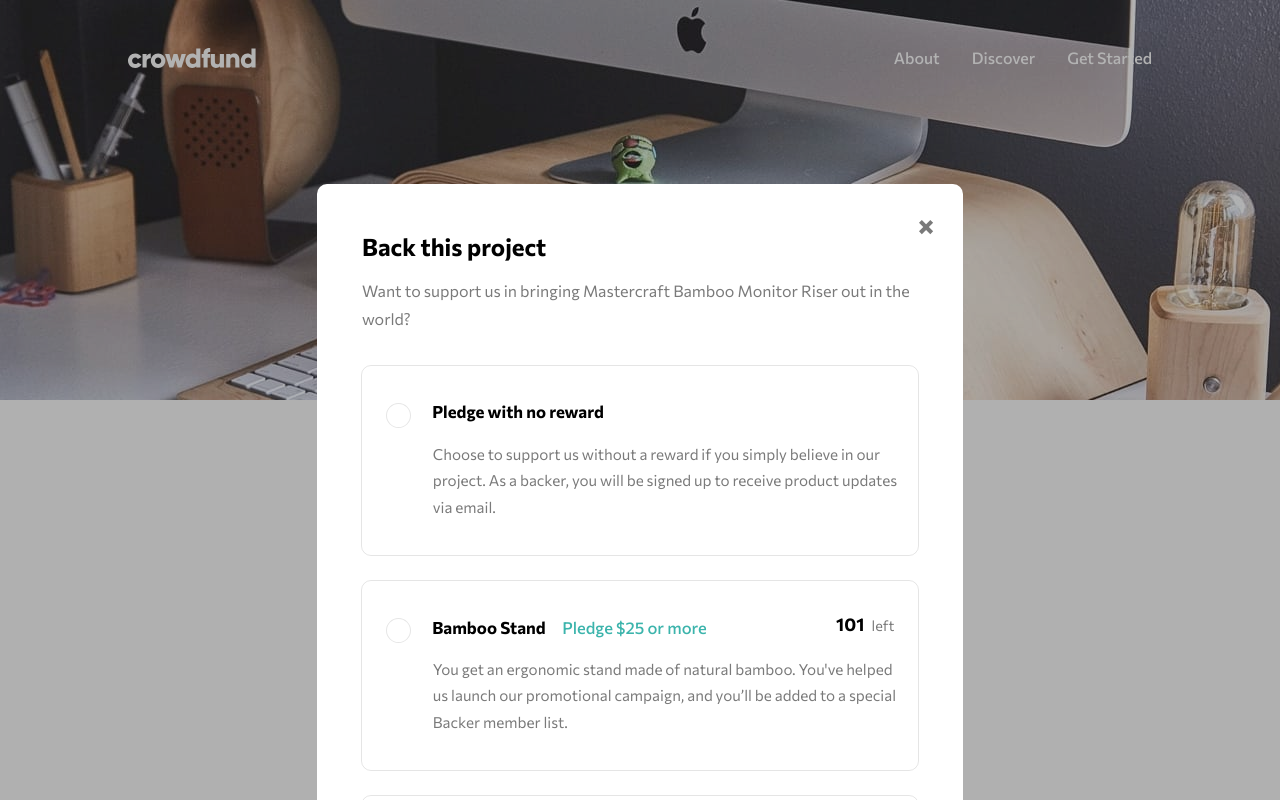
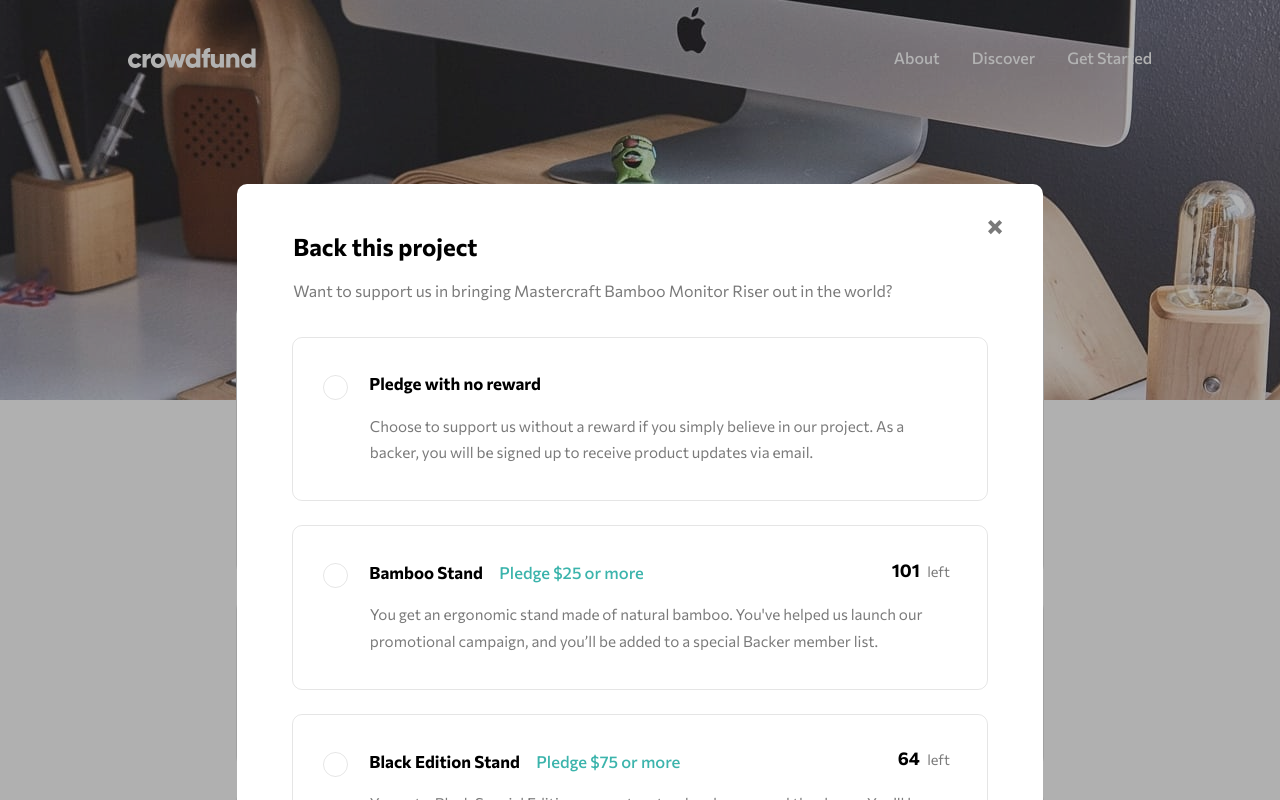
Before and after one commit to sandrj1/Crowdfunding-Product-Page, a React (Create React App) app: page / in a window 1280 px wide. Both pictures are taken after a click on the button "Back this project". Shown: the top 800 px of the page. Built offline with nearby package versions, Linux system fonts and the light colour scheme.

Commit message:
added media queries

```diff
--- a/src/App.css
+++ b/src/App.css
@@ -29,6 +29,37 @@ main {
     transform: translateY(-3em);
 }
 
+@media screen and (min-width: 400px) {
+    .main__container {
+        width: 90%;
+    }
+}
+
+@media screen and (min-width: 480px) {
+    .main__container {
+        width: 82.5%;
+        transform: translateY(-6em);
+    }
+}
+
+@media screen and (min-width: 560px) {
+    .main__container {
+        width: 75%;
+    }
+}
+
+@media screen and (min-width: 640px) {
+    .main__container {
+        width: 67.5%;
+    }
+}
+
+@media screen and (min-width: 720px) {
+    .main__container {
+        width: 60%;
+    }
+}
+
 /* Desktop version */
 
 @media screen and (min-width: 768px) {
@@ -43,6 +74,7 @@ main {
     }
 
     .main__container {
+        width: 100%;
         transform: translateY(-6em);
     }
 }
--- a/src/components/About/About.css
+++ b/src/components/About/About.css
@@ -30,7 +30,7 @@
 
 @media screen and (min-width: 768px) {
     .about__container {
-        width: 57.5%;
+        width: 80%;
         padding-bottom: 1.75em;
     }
 
@@ -50,3 +50,50 @@
         margin: 1.75em 0;
     }
 }
+
+@media screen and (min-width: 820px) {
+    .about__container {
+        width: 77.5%;
+    }
+}
+@media screen and (min-width: 900px) {
+    .about__container {
+        width: 75%;
+    }
+}
+@media screen and (min-width: 980px) {
+    .about__container {
+        width: 72.5%;
+    }
+}
+@media screen and (min-width: 1060px) {
+    .about__container {
+        width: 70%;
+    }
+}
+@media screen and (min-width: 1140px) {
+    .about__container {
+        width: 67.5%;
+    }
+}
+@media screen and (min-width: 1220px) {
+    .about__container {
+        width: 63%;
+    }
+}
+@media screen and (min-width: 1300px) {
+    .about__container {
+        width: 58.5%;
+    }
+}
+
+@media screen and (min-width: 1380px) {
+    .about__container {
+        width: 54%;
+    }
+}
+@media screen and (min-width: 1440px) {
+    .about__container {
+        width: 50.5%;
+    }
+}
--- a/src/components/Modals/Completed/ModalCompleted.css
+++ b/src/components/Modals/Completed/ModalCompleted.css
@@ -58,6 +58,36 @@
     }
 }
 
+@media screen and (min-width: 400px) {
+    .section--completed {
+        width: 90vw;
+    }
+}
+
+@media screen and (min-width: 480px) {
+    .section--completed {
+        width: 82.5vw;
+    }
+}
+
+@media screen and (min-width: 560px) {
+    .section--completed {
+        width: 75vw;
+    }
+}
+
+@media screen and (min-width: 640px) {
+    .section--completed {
+        width: 67.5vw;
+    }
+}
+
+@media screen and (min-width: 720px) {
+    .section--completed {
+        width: 60vw;
+    }
+}
+
 /* Desktop version */
 
 @media screen and (min-width: 768px) {
@@ -72,7 +102,7 @@
     }
 
     .section--completed {
-        width: 39%;
+        width: 69.5%;
         margin-top: 0;
     }
 
@@ -92,3 +122,57 @@
         font-size: 1em;
     }
 }
+
+@media screen and (min-width: 820px) {
+    .section--completed {
+        width: 66%;
+    }
+}
+
+@media screen and (min-width: 900px) {
+    .section--completed {
+        width: 63.5%;
+    }
+}
+
+@media screen and (min-width: 980px) {
+    .section--completed {
+        width: 61%;
+    }
+}
+
+@media screen and (min-width: 1060px) {
+    .section--completed {
+        width: 58.5%;
+    }
+}
+
+@media screen and (min-width: 1140px) {
+    .section--completed {
+        width: 56%;
+    }
+}
+
+@media screen and (min-width: 1220px) {
+    .section--completed {
+        width: 51.5%;
+    }
+}
+
+@media screen and (min-width: 1300px) {
+    .section--completed {
+        width: 47%;
+    }
+}
+
+@media screen and (min-width: 1380px) {
+    .section--completed {
+        width: 42.5%;
+    }
+}
+
+@media screen and (min-width: 1440px) {
+    .section--completed {
+        width: 39%;
+    }
+}
--- a/src/components/Modals/Default/ModalDefault.css
+++ b/src/components/Modals/Default/ModalDefault.css
@@ -90,11 +90,41 @@ summary {
     justify-content: center;
 }
 
+@media screen and (min-width: 400px) {
+    .section--default {
+        width: 90%;
+    }
+}
+
+@media screen and (min-width: 480px) {
+    .section--default {
+        width: 82.5%;
+    }
+}
+
+@media screen and (min-width: 560px) {
+    .section--default {
+        width: 75%;
+    }
+}
+
+@media screen and (min-width: 640px) {
+    .section--default {
+        width: 67.5%;
+    }
+}
+
+@media screen and (min-width: 720px) {
+    .section--default {
+        width: 60%;
+    }
+}
+
 /* Desktop version */
 
 @media screen and (min-width: 768px) {
     .section--default {
-        width: 50.5%;
+        width: 80%;
         /* transform: translateY(11.5em);  CAMBIATO PER MARGIN*/
         margin: 11.5em 0;
         padding-bottom: 2em;
@@ -125,3 +155,57 @@ summary {
         padding-bottom: 1.2em;
     }
 }
+
+@media screen and (min-width: 820px) {
+    .section--default {
+        width: 77.5%;
+    }
+}
+
+@media screen and (min-width: 900px) {
+    .section--default {
+        width: 75%;
+    }
+}
+
+@media screen and (min-width: 980px) {
+    .section--default {
+        width: 72.5%;
+    }
+}
+
+@media screen and (min-width: 1060px) {
+    .section--default {
+        width: 70%;
+    }
+}
+
+@media screen and (min-width: 1140px) {
+    .section--default {
+        width: 67.5%;
+    }
+}
+
+@media screen and (min-width: 1220px) {
+    .section--default {
+        width: 63%;
+    }
+}
+
+@media screen and (min-width: 1300px) {
+    .section--default {
+        width: 58.5%;
+    }
+}
+
+@media screen and (min-width: 1380px) {
+    .section--default {
+        width: 54%;
+    }
+}
+
+@media screen and (min-width: 1440px) {
+    .section--default {
+        width: 50.5%;
+    }
+}
--- a/src/components/Modals/Default/ModalDefault.js
+++ b/src/components/Modals/Default/ModalDefault.js
@@ -8,7 +8,7 @@ import SelectPledge from './SelectPledge';
 import ModalCompleted from '../Completed/ModalCompleted';
 
 export default function ModalDefault() {
-    const { options, setModalDefault, openId, setOpenId, modalCompleted } = useContext(OptionContext)
+    const { options, setModalDefault, openId, setOpenId, modalCompleted } = useContext(OptionContext);
 
     return reactDom.createPortal(
         <div
--- a/src/components/Modals/Default/SelectPledge.css
+++ b/src/components/Modals/Default/SelectPledge.css
@@ -76,12 +76,15 @@ input[type=number]::-webkit-inner-spin-button {
     color: #fff;
     letter-spacing: 0.05em;
     cursor: pointer;
+    opacity: 1;
     transition: background-color 0.4s ease-in-out;
+    transition: opacity 0.4s ease-in-out;
 }
 
-.pledge__button--disabled {
+.pledge__button.disabled {
     opacity: 0.5;
     pointer-events: none;
+    transition: opacity 0.4s ease-in-out;
 }
 
 @media (hover:none) {
@@ -100,6 +103,22 @@ input[type=number]::-webkit-inner-spin-button {
     .pledge__buttons button:active {
         outline: 2px solid var(--dark-cyan);
         outline-offset: -1px;
+    }
+}
+
+@media screen and (max-width: 320px) {
+    .pledge__buttons {
+        justify-content: space-between;
+    }
+
+    .input__container {
+        width: 38.5%;
+        margin-left: 0.75em;
+    }
+
+    .pledge__buttons button {
+        width: 43.5%;
+        margin-right: 0.75em;
     }
 }
 
--- a/src/components/Modals/Default/SelectPledge.js
+++ b/src/components/Modals/Default/SelectPledge.js
@@ -41,7 +41,7 @@ export default function SelectPledge({ value, pledge }) {
                     scrollToTop()
                 }}
                     className={inputValue < pledge || inputValue === 0
-                        ? 'pledge__button--disabled'
+                        ? 'pledge__button disabled'
                         : null}
                 >Continue</button>
             </div>
--- a/src/components/Numbers/Numbers.css
+++ b/src/components/Numbers/Numbers.css
@@ -65,7 +65,7 @@
 
 @media screen and (min-width: 768px) {
     .numbers__container {
-        width: 57.5%;
+        width: 80%;
     }
 
     .numbers__box {
@@ -95,3 +95,57 @@
         margin: 0;
     }
 }
+
+@media screen and (min-width: 820px) {
+    .numbers__container {
+        width: 77.5%;
+    }
+}
+
+@media screen and (min-width: 900px) {
+    .numbers__container {
+        width: 75%;
+    }
+}
+
+@media screen and (min-width: 980px) {
+    .numbers__container {
+        width: 72.5%;
+    }
+}
+
+@media screen and (min-width: 1060px) {
+    .numbers__container {
+        width: 70%;
+    }
+}
+
+@media screen and (min-width: 1140px) {
+    .numbers__container {
+        width: 67.5%;
+    }
+}
+
+@media screen and (min-width: 1220px) {
+    .numbers__container {
+        width: 63%;
+    }
+}
+
+@media screen and (min-width: 1300px) {
+    .numbers__container {
+        width: 58.5%;
+    }
+}
+
+@media screen and (min-width: 1380px) {
+    .numbers__container {
+        width: 54%;
+    }
+}
+
+@media screen and (min-width: 1440px) {
+    .numbers__container {
+        width: 50.5%;
+    }
+}
--- a/src/components/Title/Title.css
+++ b/src/components/Title/Title.css
@@ -125,9 +125,40 @@
     color: var(--moderate-cyan);
 }
 
+
+@media screen and (max-width: 320px) {
+    .button--left {
+        width: 15em;
+    }
+}
+
+@media screen and (max-width: 300px) {
+    .button--left {
+        width: 13.5em;
+    }
+
+    .button--right {
+        margin-right: 0.5em;
+    }
+}
+
+@media screen and (min-width: 321px) {
+    .button--left {
+        width: 16.5em;
+    }
+}
+
+@media screen and (min-width: 375px) {
+    .button--left {
+        width: 18em;
+    }
+}
+
+/* Desktop */
+
 @media screen and (min-width: 768px) {
     .title__container {
-        width: 57.5%;
+        width: 80%;
     }
 
     .title__container h1 {
@@ -174,3 +205,57 @@
         margin-top: -0.1em;
     }
 }
+
+@media screen and (min-width: 820px) {
+    .title__container {
+        width: 77.5%;
+    }
+}
+
+@media screen and (min-width: 900px) {
+    .title__container {
+        width: 75%;
+    }
+}
+
+@media screen and (min-width: 980px) {
+    .title__container {
+        width: 72.5%;
+    }
+}
+
+@media screen and (min-width: 1060px) {
+    .title__container {
+        width: 70%;
+    }
+}
+
+@media screen and (min-width: 1140px) {
+    .title__container {
+        width: 67.5%;
+    }
+}
+
+@media screen and (min-width: 1220px) {
+    .title__container {
+        width: 63%;
+    }
+}
+
+@media screen and (min-width: 1300px) {
+    .title__container {
+        width: 58.5%;
+    }
+}
+
+@media screen and (min-width: 1380px) {
+    .title__container {
+        width: 54%;
+    }
+}
+
+@media screen and (min-width: 1440px) {
+    .title__container {
+        width: 50.5%;
+    }
+}
```
